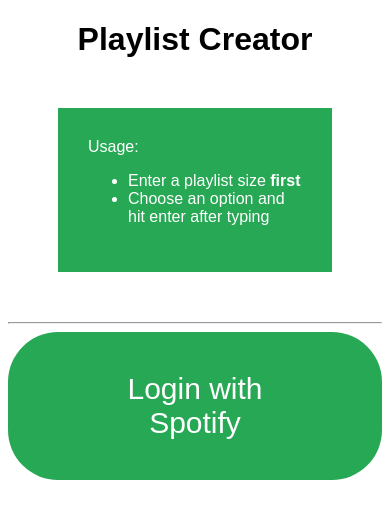
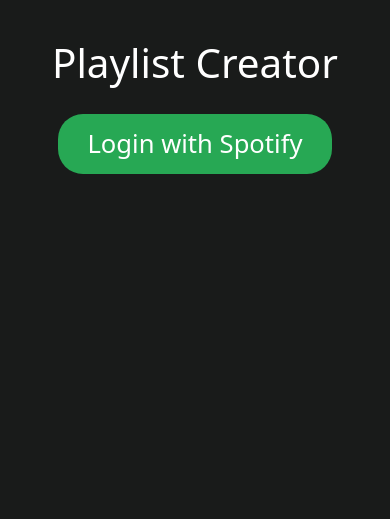
Before and after one commit to schlys/Spotify-Playlist-WebApp, a Flask app: page / in a window 390 px wide. Shown: the top 519 px of the page. Run offline with Flask 2, Linux system fonts and the light colour scheme; some libraries are stand-ins or nearby versions.

Commit message:
responsive home page

```diff
--- a/controller.py
+++ b/controller.py
@@ -36,8 +36,7 @@ def getUserToken(code):
 def refreshToken():
     global TOKEN_DATA
 
-    #if TOKEN_DATA:
-    if TOKEN_DATA and time.time() > TOKEN_DATA[3]:
+    if time.time() > TOKEN_DATA[3]:
         print('refreshing')
         TOKEN_DATA = api.refreshAuth(CLIENT_ID, CLIENT_SECRET)
 
--- a/static/styles.css
+++ b/static/styles.css
@@ -1,10 +1,33 @@
-.usage {
-    padding: 30px;
-    margin: 50px;
+.background {
+    background-color: #191b1a;
+}
+
+/* HOME PAGE --------------------------------------------- */
+
+.home-container {
+    padding-top: 10%;
+}
+
+.page-name {
+    color: white;
+    text-align: center;
+    padding-bottom: 5%;
+}
+
+.home-button {
+    border: none;
     background-color: rgb(39, 168, 84);
     color: white;
-    text-align: left
+    font-size: 160%;
+    border-radius: 25px;
+    padding: 3% 8%;
 }
+.home-button:hover {
+    background-color: rgb(30, 215, 96);
+}
+
+/*---*/
+
 .home_button {
     border: none;
     text-align: center;
--- a/templates/home.html
+++ b/templates/home.html
@@ -1,27 +1,28 @@
 <!DOCTYPE html>
 <html lang="en-US">
     <head>
+        <meta charset="UTF-8">
+        <meta http-equiv="X-UA-Compatible" content="IE=edge">
+        <meta name="viewport" content="width=device-width, initial-scale=1.0">
+        <link href="https://cdn.jsdelivr.net/npm/bootstrap@5.1.3/dist/css/bootstrap.min.css" rel="stylesheet" integrity="sha384-1BmE4kWBq78iYhFldvKuhfTAU6auU8tT94WrHftjDbrCEXSU1oBoqyl2QvZ6jIW3" crossorigin="anonymous">
+        <link rel="stylesheet" type="text/css" href="{{ url_for('static', filename='styles.css') }}">
+        <script src="https://code.jquery.com/jquery-1.10.2.js"></script>
         <title>Playlist Creator</title>
         <link rel="stylesheet" href="{{ url_for('static', filename='styles.css') }}">
     </head>
-    <body style="text-align: center;font-family: Arial, Helvetica, sans-serif;">
-        <h1>Playlist Creator</h1>
-        <div class="usage">
-            Usage:<br>
-            <ul>
-                <li>
-                    Enter a playlist size <strong>first</strong>
-                </li>
-                <li>
-                    Choose an option and hit enter after typing
-                </li>
-            </ul>
+    <body class="background">
+
+        <div class="container home-container">
+            <h1 class="display-2 page-name">Playlist Creator</h1>
+
+            <div style="text-align: center;">
+                <form action="{{ url_for('home') }}" method="post">
+                    <!-- <button class="home-button">Login with Spotify</button> -->
+                    <button class="btn btn-primary btn-lg home-button">Login with Spotify</button>
+                </form>
+            </div>
         </div>
-        <hr>
-        <div style="text-align: center;">
-            <form action="{{ url_for('home') }}" method="post">
-                <button class="home_button">Login with Spotify</button>
-            </form>
-        </div>
+
+        <script src="https://cdn.jsdelivr.net/npm/bootstrap@5.1.3/dist/js/bootstrap.bundle.min.js" integrity="sha384-ka7Sk0Gln4gmtz2MlQnikT1wXgYsOg+OMhuP+IlRH9sENBO0LRn5q+8nbTov4+1p" crossorigin="anonymous"></script>
     </body>
 </html>
```
Also changed, not shown: 1 other file.
